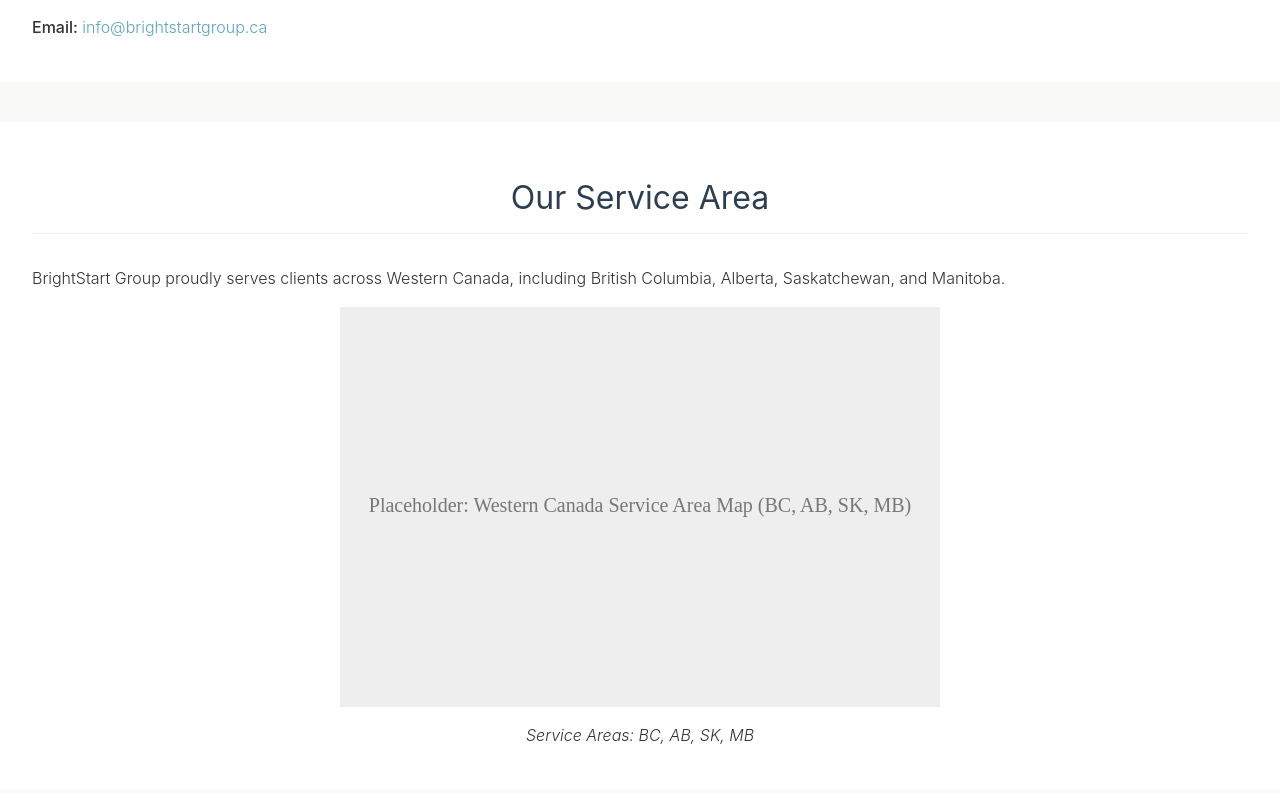
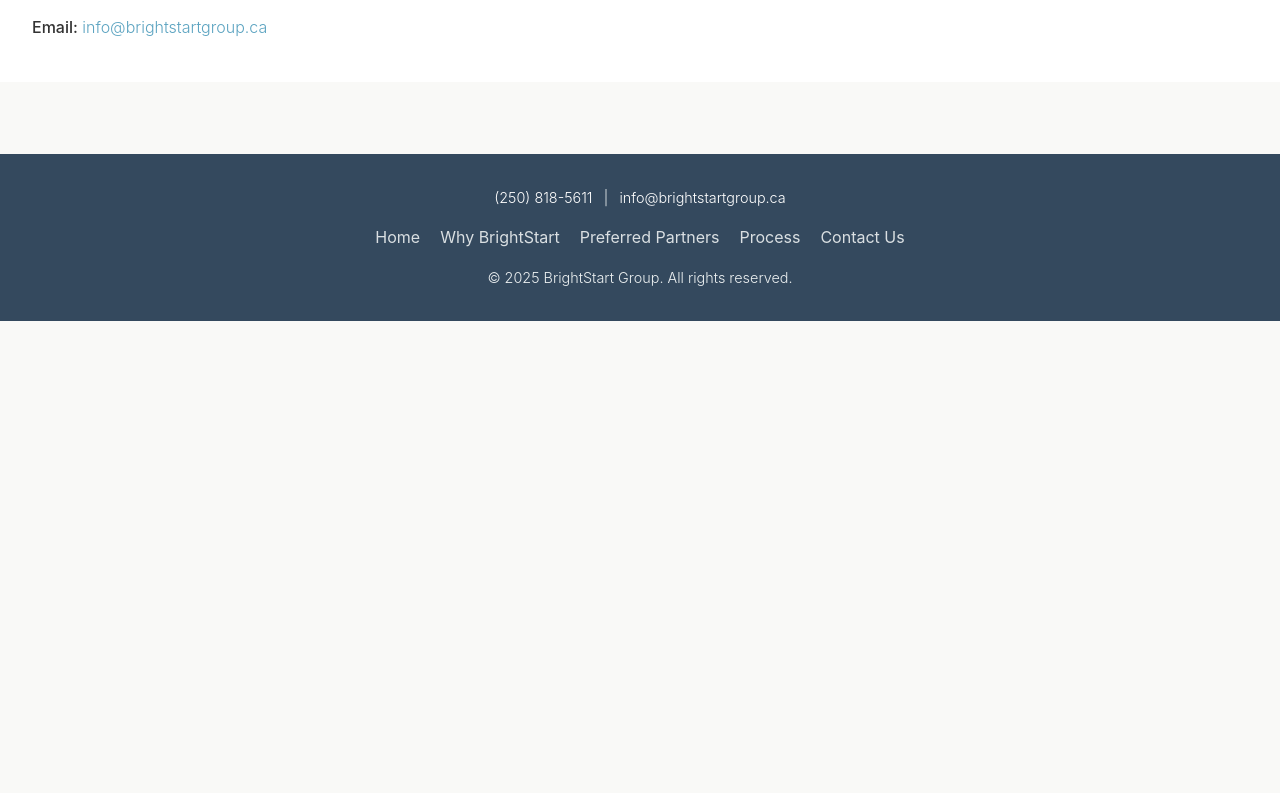
Before and after one commit to sheamckenziebc/brightstart, a plain HTML site: page contact.html in a window 1280 px wide. Shown: the part 571-1364 px from the top of the page. After the commit the page ends 892 px from the top, so only its background shows below. Drawn offline with Linux system fonts and the light colour scheme.

Commit message:
Update contact.html

```diff
--- a/contact.html
+++ b/contact.html
@@ -62,15 +62,6 @@
             </form>
         </section> -->
 
-        <section id="service-area-map" class="content-section">
-            <h2>Our Service Area</h2>
-            <p>BrightStart Group proudly serves clients across Western Canada, including British Columbia, Alberta, Saskatchewan, and Manitoba.</p>
-            <div class="map-placeholder">
-                <!-- Placeholder for static SVG map -->
-                <img src="images/placeholder-western-canada-map.svg" alt="Map of Western Canada showing BrightStart Group service area: BC, AB, SK, MB" style="width:100%; max-width:600px; margin: 1em auto; display:block; /* border:1px solid #ccc; */">
-                <p style="text-align:center; font-style:italic;">Service Areas: BC, AB, SK, MB</p>
-            </div>
-        </section>
     </main>
 
     <footer>
```
